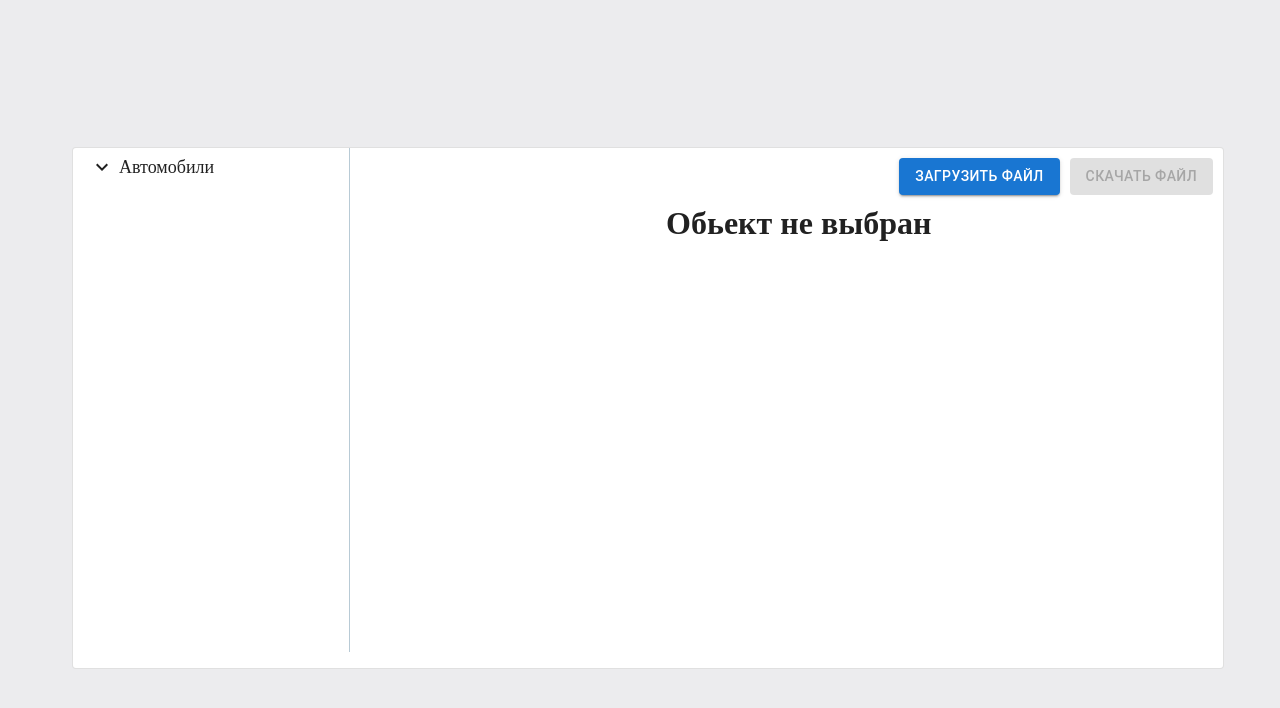
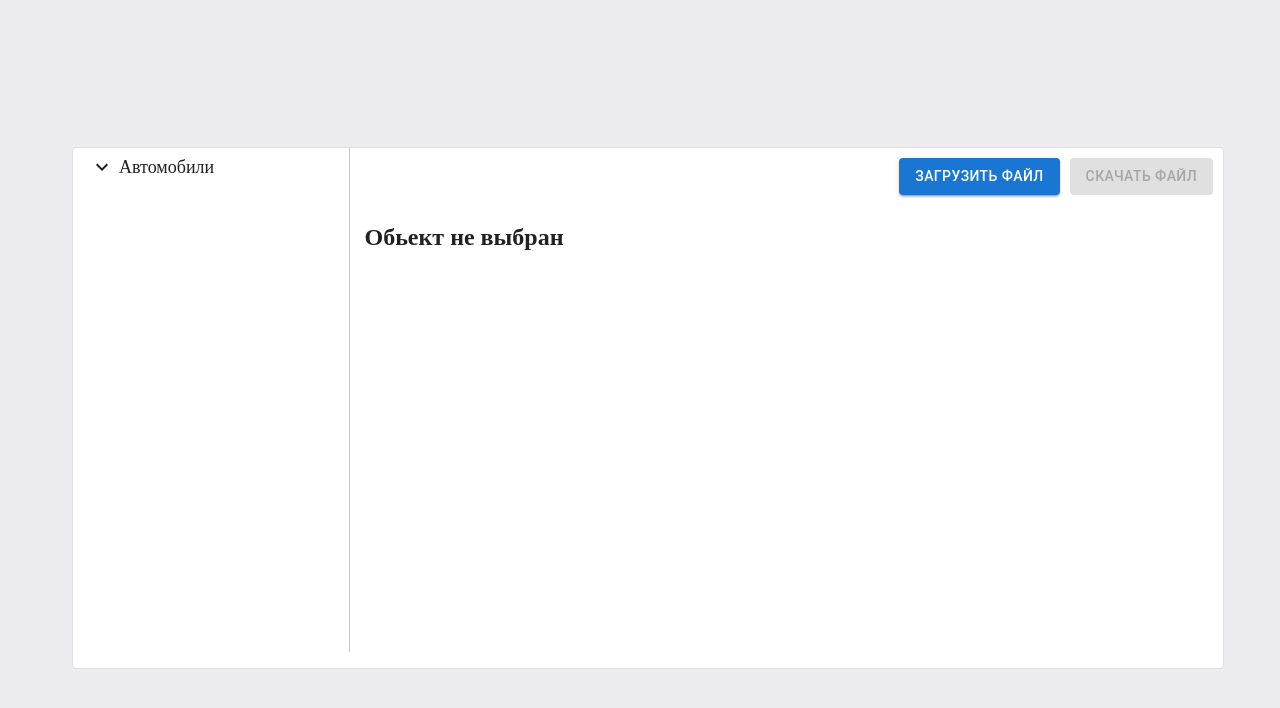
Before and after one commit to georgy1705/react-redux-tree, a React (Create React App) app: page / in a window 1280 px wide. Shown: the top 708 px of the page. Built offline with nearby package versions, Linux system fonts and the light colour scheme.

Commit message:
fix: Bug fix

```diff
--- a/src/hoc/Layout/Layout.tsx
+++ b/src/hoc/Layout/Layout.tsx
@@ -93,9 +93,9 @@ const Layout = () => {
                         {treeProperties.length !== 0 ? (
                             <TreeCard />
                         ) : (
-                            <h1 style={{ textAlign: "center" }}>
+                            <h2 style={{ textAlign: "left" }}>
                                 Обьект не выбран
-                            </h1>
+                            </h2>
                         )}
                     </Grid>
                 </Grid>
```
